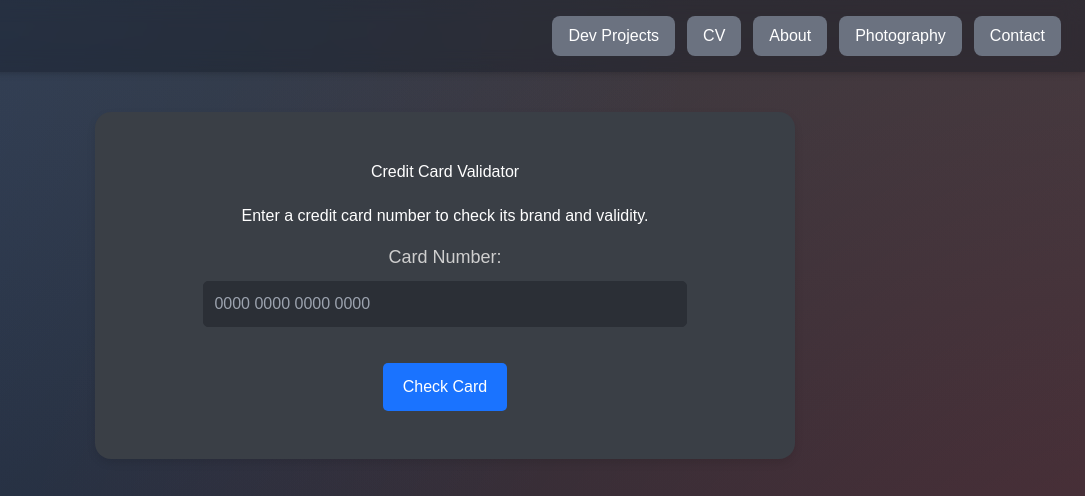
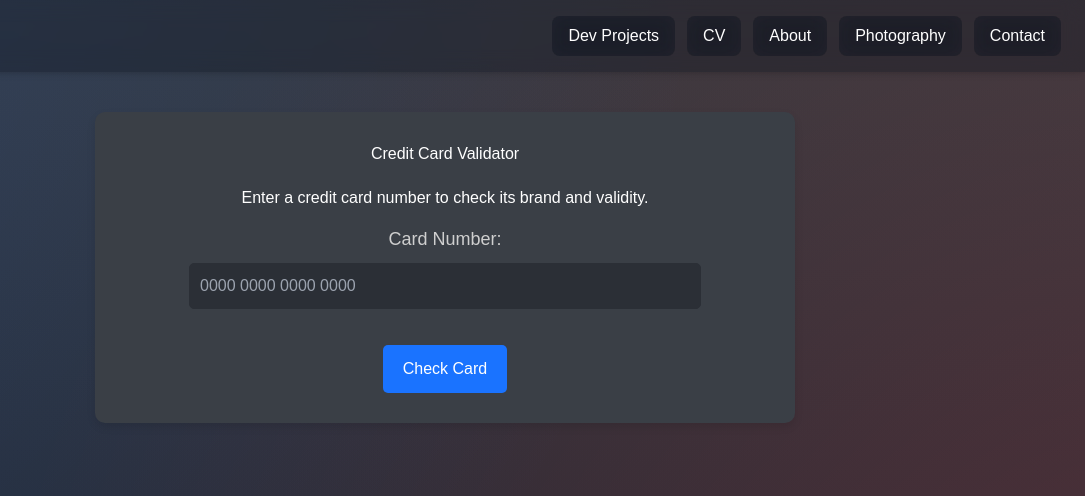
Before and after one commit to tomasmotadev/credit-card-brand-validator, a plain HTML site: page index.html in a window 1280 px wide. Shown: the top 496 px of the page, 195-1280 px from the left. Drawn offline with nearby package versions, Linux system fonts and the light colour scheme.

Commit message:
docs: index.html
- Update the header.

```diff
--- a/index.html
+++ b/index.html
@@ -10,18 +10,59 @@
 </head>
 <body>
 
+<!DOCTYPE html>
+<html lang="en-GB">
+<head>
+    <!-- ===================== -->
+    <!-- Metadados da Página -->
+    <!-- ===================== -->
+    <meta charset="UTF-8" />
+    <meta name="viewport" content="width=device-width, initial-scale=1.0" />
+    <link rel="icon" href="https://tomasmotadev.github.io/profile.jpg" type="image/jpg" />
+    <script src="https://cdn.tailwindcss.com"></script>
+    <link rel="stylesheet" href="styles.css">
+    <title>Tomás Mota - Home</title>
+
+</head>
+<body>
+
+    <!-- ===================== -->
+    <!-- Header / Navegação -->
+    <!-- ===================== -->
     <header class="flex justify-between items-center px-6 py-4 shadow-md bg-[var(--c-gray-2)] sticky top-0 z-50">
-        <a href="https://tomasmotadev.github.io" class="flex items-center space-x-3">
+        <!-- Logo / Nome -->
+        <a href="https://tomasmotadev.github.io" class="flex items-center space-x-3" >
             <img src="https://tomasmotadev.github.io/profile.jpg" alt="Logo" class="w-10 h-10 rounded-full">
-            <span class="font-bold text-xl">Tomás Mota</span>
+            <span class="font-bold text-xl">Tomás Mota </span>
         </a>
+
+        <!-- Navegação Desktop -->
         <nav class="hidden md:flex space-x-3">
-            <a href="https://tomasmotadev.github.io/projects" class="px-4 py-2 bg-gray-500 rounded-lg hover:bg-white-500 hover:text-black transition">Dev Projects</a>
-            <a href="https://tomasmotadev.github.io/cv" class="px-4 py-2 bg-gray-500 rounded-lg hover:bg-white-500 hover:text-black transition">CV</a>
-            <a href="https://tomasmotadev.github.io/about" class="px-4 py-2 bg-gray-500 rounded-lg hover:bg-white-500 hover:text-black transition">About</a>
+            <!-- Links principais -->
+                <a href="https://tomasmotadev.github.io/projects"
+                class="px-4 py-2 rounded-lg text-white transition hover:underline"
+                style="background-color: rgba(15, 22, 32, 0.349); backdrop-filter: blur(10px);">
+                Dev Projects
+                </a>
 
+                <a href="https://tomasmotadev.github.io/cv"
+                class="px-4 py-2 rounded-lg text-white transition hover:underline"
+                style="background-color: rgba(15, 22, 32, 0.349); backdrop-filter: blur(10px);">
+                CV
+                </a>
+
+                <a href="https://tomasmotadev.github.io/about"
+                class="px-4 py-2 rounded-lg text-white transition hover:underline"
+                style="background-color: rgba(15, 22, 32, 0.349); backdrop-filter: blur(10px);">
+                About
+                </a>
+
+            <!-- Dropdown Photography -->
             <div class="dropdown">
-                <button class="px-4 py-2 bg-gray-500 rounded-lg hover:bg-white-500 hover:text-black transition">Photography</button>
+                <a class="px-4 py-2 rounded-lg text-white transition hover:underline"
+                style="background-color: rgba(15, 22, 32, 0.349); backdrop-filter: blur(10px);">
+                Photography
+                </a>
                 <div class="dropdown-content">
                     <a href="https://tomasmotadev.github.io/photography/category/sport">Sport</a>
                     <a href="https://tomasmotadev.github.io/photography/category/music">Music</a>
@@ -29,9 +70,12 @@
                 </div>
             </div>
 
+            <!-- Dropdown Contact -->
             <div class="dropdown">
-                <button class="px-4 py-2 bg-gray-500 rounded-lg hover:bg-white-500 hover:text-black transition">Contact</button>
-                <div class="dropdown-content">
+                <a class="px-4 py-2 rounded-lg text-white transition hover:underline"
+                style="background-color: rgba(15, 22, 32, 0.349); backdrop-filter: blur(10px);">
+                Contact
+                </a>                <div class="dropdown-content">
                     <a href="https://tomasmotadev.github.io/github">GitHub</a>
                     <a href="https://tomasmotadev.github.io/linkedin">LinkedIn</a>
                     <a href="mailto:tomasmotadev@proton.me">Email</a>
@@ -39,6 +83,7 @@
             </div>
         </nav>
 
+        <!-- Menu Mobile -->
         <div class="md:hidden">
             <button id="menu-btn" class="focus:outline-none">
                 <svg xmlns="http://www.w3.org/2000/svg" class="w-8 h-8" fill="none" stroke="currentColor" viewBox="0 0 24 24">
@@ -47,32 +92,40 @@
             </button>
         </div>
     </header>
-    <div id="mobile-menu" class="hidden flex-col space-y-2 p-4 bg-white shadow-md md:hidden">
-        <a href="https://tomasmotadev.github.io/projects" class="block px-4 py-2 bg-gray-500 rounded-lg">Dev Projects</a>
-        <a href="https://tomasmotadev.github.io/cv" class="block px-4 py-2 bg-gray-500 rounded-lg">CV</a>
-        <a href="https://tomasmotadev.github.io/about" class="block px-4 py-2 bg-gray-500 rounded-lg">About</a>
 
+<!-- ===================== -->
+<!-- Mobile Menu -->
+<!-- ===================== -->
+<div id="mobile-menu" class="hidden flex-col space-y-2 p-4 md:hidden">
+    <!-- Links principais -->
+    <a href="https://tomasmotadev.github.io/projects" class="block">Dev Projects</a>
+    <a href="https://tomasmotadev.github.io/cv" class="block">CV</a>
+    <a href="https://tomasmotadev.github.io/about" class="block">About</a>
+
+    <!-- Dropdown Photography Mobile -->
     <div class="flex flex-col">
-            <span id="mobile-photography-btn" class="mobile-dropdown-btn px-4 py-2 bg-gray-500 rounded-lg">Photography</span>
+        <span id="mobile-photography-btn" class="mobile-dropdown-btn block">Photography</span>
         <div id="mobile-photography-menu" class="mobile-dropdown-content">
-                <a href="https://tomasmotadev.github.io/photography/category/sport">Sport</a>
-                <a href="https://tomasmotadev.github.io/photography/category/music" class="block px-4 py-2">Music</a>
-                <a href="https://tomasmotadev.github.io/photography/category/casual" class="block px-4 py-2">Casual</a>
+            <a href="https://tomasmotadev.github.io/photography/category/sport" class="block">Sport</a>
+            <a href="https://tomasmotadev.github.io/photography/category/music" class="block">Music</a>
+            <a href="https://tomasmotadev.github.io/photography/category/casual" class="block">Casual</a>
         </div>
     </div>
 
+    <!-- Dropdown Contact Mobile -->
     <div class="flex flex-col">
-            <span id="mobile-contact-btn" class="mobile-dropdown-btn px-4 py-2 bg-gray-500 rounded-lg">Contact</span>
+        <span id="mobile-contact-btn" class="mobile-dropdown-btn block">Contact</span>
         <div id="mobile-contact-menu" class="mobile-dropdown-content">
-                <a href="https://tomasmotadev.github.io/github" class="block px-4 py-2">GitHub</a>
-                <a href="https://tomasmotadev.github.io/linkedin" class="block px-4 py-2">LinkedIn</a>
-                <a href="mailto:tomasmotadev@proton.me" class="block px-4 py-2">Email * tomasmotadev@proton.me</a>
+            <a href="https://tomasmotadev.github.io/github" class="block">GitHub</a>
+            <a href="https://tomasmotadev.github.io/linkedin" class="block">LinkedIn</a>
+            <a href="mailto:tomasmotadev@proton.me" class="block">Email * tomasmotadev@proton.me</a>
         </div>
     </div>
 </div>
 
-<main>
 
+    <!-- ===================== -->
+    <!-- ===================== -->
 <section id="card-validator" class="max-w-7xl mx-auto px-4 sm:px-6 lg:px-8 mt-8">
     <div class="validator-container card p-8 md:p-12 rounded-2xl">
         <h1>Credit Card Validator</h1>
```
Lines whose indentation alone changed are shown as unchanged.
